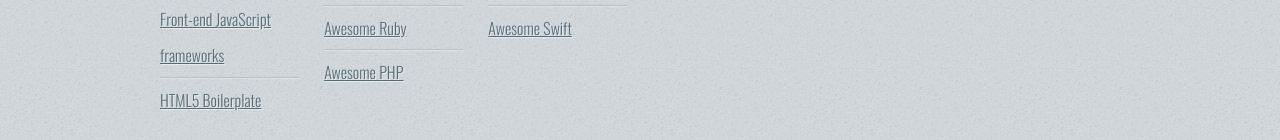
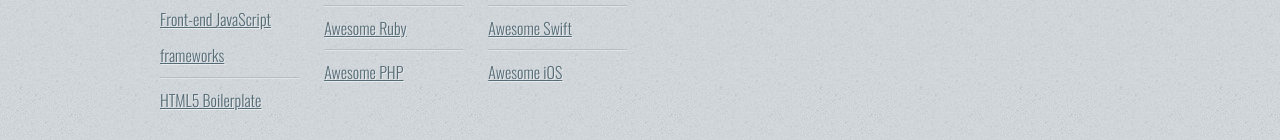
Before and after one commit to geekcamp-ph/awesome-hackathon-starters, a plain HTML site: page index.html in a window 1280 px wide. Shown: the part 512-652 px from the top of the page. Drawn offline with nearby package versions, Linux system fonts and the light colour scheme; no server answers.

Commit message:
Added Awesome iOS

```diff
--- a/index.html
+++ b/index.html
@@ -74,6 +74,7 @@
                       <li><a href="https://github.com/sindresorhus/awesome-nodejs" target="_blank">Awesome Node.js</a></li>
                       <li><a href="https://github.com/avelino/awesome-go" target="_blank">Awesome Go</a></li>
                       <li><a href="https://github.com/matteocrippa/awesome-swift" target="_blank">Awesome Swift</a></li>
+                      <li><a href="https://github.com/vsouza/awesome-ios" target="_blank">Awesome iOS</a></li>
                     </ul>
                   </div>
                 </div>
```
